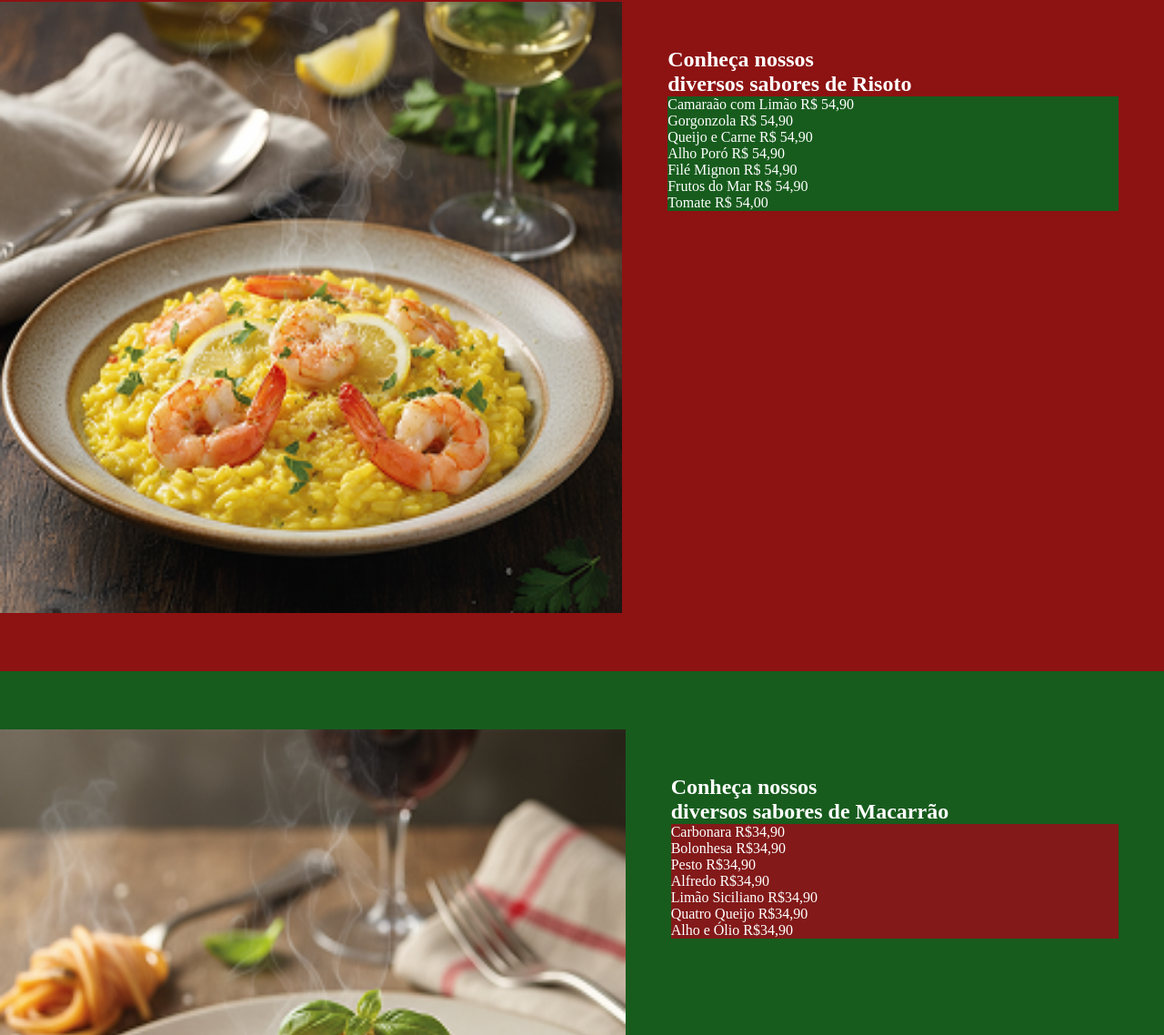
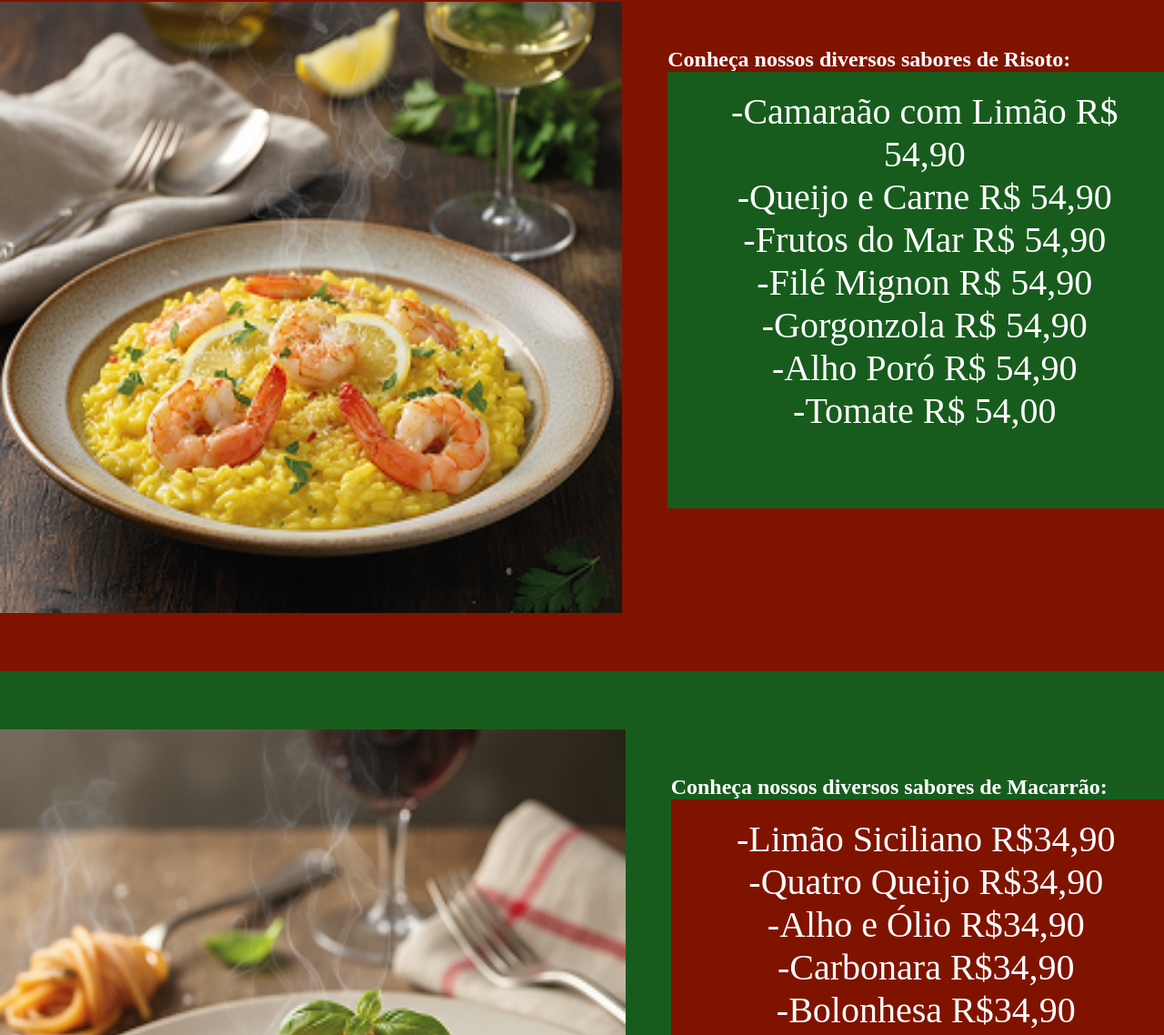
Before and after one commit to Helena-Rosa/portifolio3, a website: page index.html in a window 1280 px wide. Shown: the part 1662-2800 px from the top of the page at 91% size. Drawn offline with Linux system fonts and the light colour scheme.

Commit message:
ADD: portifolio casa

```diff
--- a/index.html
+++ b/index.html
@@ -47,16 +47,16 @@
             </div>
 
             <div class="container-content">
-                <h1>Conheça nossos </br> diversos sabores de Pizza</h1>
+                <h1>Conheça nossos diversos sabores de Pizza:</h1>
                 <div class="container-pizza-content-sabores">
                     <ul class="container-lista1">
-                        <li>Peperone    R$ 44,90 </li>
-                        <li>Calabresa   R$ 44,90</li>
-                        <li>Musarela    R$ 44,90</li>
-                        <li>Presunto    R$ 44,90</li>
-                        <li>Frango      R$ 44,90</li>
-                        <li>Queijo      R$ 44,90</li>
-                        <li>Milho       R$ 44,90</li>
+                        <li>-Peperone    R$ 44,90 </li>
+                        <li>-Calabresa   R$ 44,90</li>
+                        <li>-Musarela    R$ 44,90</li>
+                        <li>-Presunto    R$ 44,90</li>
+                        <li>-Frango      R$ 44,90</li>
+                        <li>-Queijo      R$ 44,90</li>
+                        <li>-Milho       R$ 44,90</li>
                     </ul>
                 </div>
             </div>
@@ -69,16 +69,16 @@
             </div>
 
             <div class="container-content">
-                <h1>Conheça nossos </br> diversos sabores de Risoto</h1>
+                <h1>Conheça nossos diversos sabores de Risoto:</h1>
                 <div class="container-risoto-content-sabores">
                     <ul class="container-lista2">
-                        <li> Camaraão com Limão  R$ 54,90 </li>
-                        <li> Gorgonzola          R$ 54,90</li>
-                        <li> Queijo e Carne      R$ 54,90</li>
-                        <li> Alho Poró           R$ 54,90</li>
-                        <li> Filé Mignon         R$ 54,90</li>
-                        <li> Frutos do Mar       R$ 54,90</li>
-                        <li> Tomate              R$ 54,00</li>
+                        <li> -Camaraão com Limão  R$ 54,90 </li>
+                        <li> -Queijo e Carne      R$ 54,90</li>
+                        <li> -Frutos do Mar       R$ 54,90</li>
+                        <li> -Filé Mignon         R$ 54,90</li>
+                        <li> -Gorgonzola          R$ 54,90</li>
+                        <li> -Alho Poró           R$ 54,90</li>
+                        <li> -Tomate              R$ 54,00</li>
                     </ul>
                 </div>
             </div>
@@ -91,16 +91,20 @@
             </div>
 
             <div class="container-content">
-                <h1>Conheça nossos </br> diversos sabores de Macarrão</h1>
+                <h1>Conheça nossos diversos sabores de Macarrão:</h1>
                 <div class="container-macarrao-content-sabores">
                     <ul class="container-lista3">
-                        <li> Carbonara       R$34,90 </li>
-                        <li> Bolonhesa       R$34,90</li>
-                        <li> Pesto           R$34,90</li>
-                        <li> Alfredo         R$34,90</li>
-                        <li> Limão Siciliano R$34,90</li>
-                        <li> Quatro Queijo   R$34,90</li>
-                        <li> Alho e Ólio     R$34,90</li>
+                        <li> -Limão Siciliano R$34,90</li>
+                        <li> -Quatro Queijo   R$34,90</li>
+                        <li> -Alho e Ólio     R$34,90</li>
+                        <li> -Carbonara       R$34,90 </li>
+                        <li> -Bolonhesa       R$34,90</li>
+                        <li> -Alfredo         R$34,90</li>
+                        <li> -Pesto           R$34,90</li>
+
+
+
+
                     </ul>
                 </div>
             </div>
--- a/src/styles/global.css
+++ b/src/styles/global.css
@@ -69,7 +69,7 @@
 
 .container-main-texto{
     width: 50%;
-    height: 100%;
+    height: 80%;
     display: flex;
     justify-content: center;
     align-items: center;
@@ -81,15 +81,16 @@
 .container-main-texto h1{
     text-align: center;
     color: #fff;
-    font-size: 100px;
+    font-size: 70px;
     line-height: 1.6;
+
 }
 
 .container-main-texto p{
     text-align: center;
     color: #fff;
-    font-size: 60px;
-    line-height: 100px;
+    font-size: 50px;
+    line-height: 10px;
 }
 
 .container-main-imagem img{
@@ -102,6 +103,7 @@
     background-color: rgb(23, 92, 29);
     display: flex;
     color: white;
+    text-align: center;
     padding: 8vh 0;
 }
 
@@ -118,6 +120,14 @@
 .container-lista1{
     list-style:outside;
     background-color: rgb(128, 19, 0);
+    text-align: center;
+    font-size: 40px;
+    gap : 30px;
+    padding: 20px;
+    width: 114%;
+    height: 60vh;
+
+
 
 }
 
@@ -140,11 +150,12 @@
 .container-risoto{
     width: 100%;
     height: 100vh;
-    background-color: rgb(141, 18, 18);
+    background-color: rgb(128, 19, 0);
     display: flex;
     color: white;
     padding: 8vh 0 ;
 }
+
 
 .container-risoto-imagem img{
     width: 100%;
@@ -155,6 +166,12 @@
 .container-lista2{
     list-style:outside;
     background-color: rgb(23, 92, 29);
+    text-align: center;
+    font-size: 40px;
+    gap : 30px;
+    padding: 20px;
+    width: 114%;
+    height: 60vh;
 }
 
 
@@ -184,6 +201,8 @@
     padding: 8vh 0 ;
 }
 
+
+
 .container-macarrao-imagem img{
     width: 100%;
     height: 100%;
@@ -191,7 +210,13 @@
 
 .container-lista3{
     list-style:outside;
-    background-color: rgb(131, 25, 25);
+    background-color: rgb(128, 19, 0);
+    text-align: center;
+    font-size: 40px;
+    gap : 30px;
+    padding: 20px;
+    width: 114%;
+    height: 60vh;
 }
 
 
```
